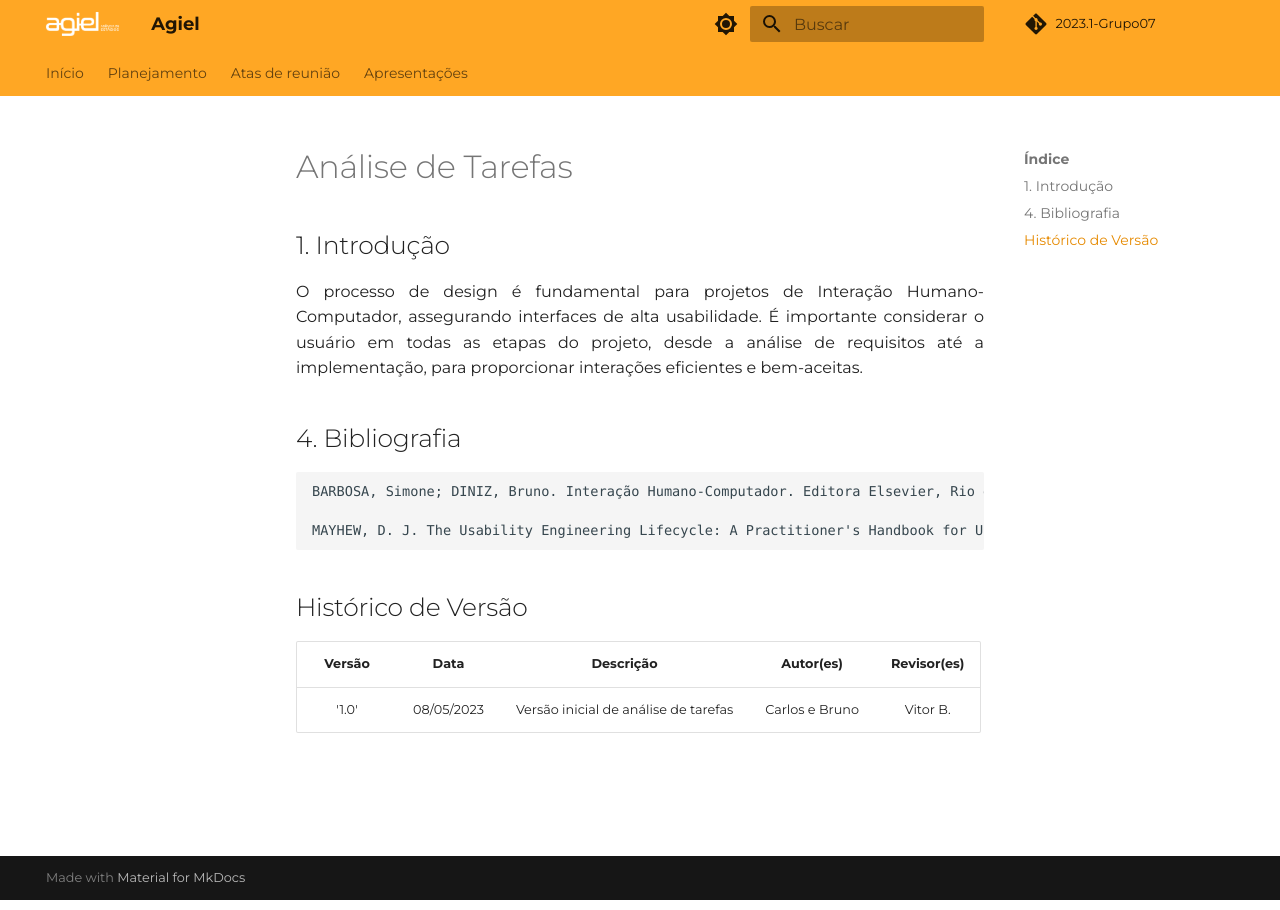
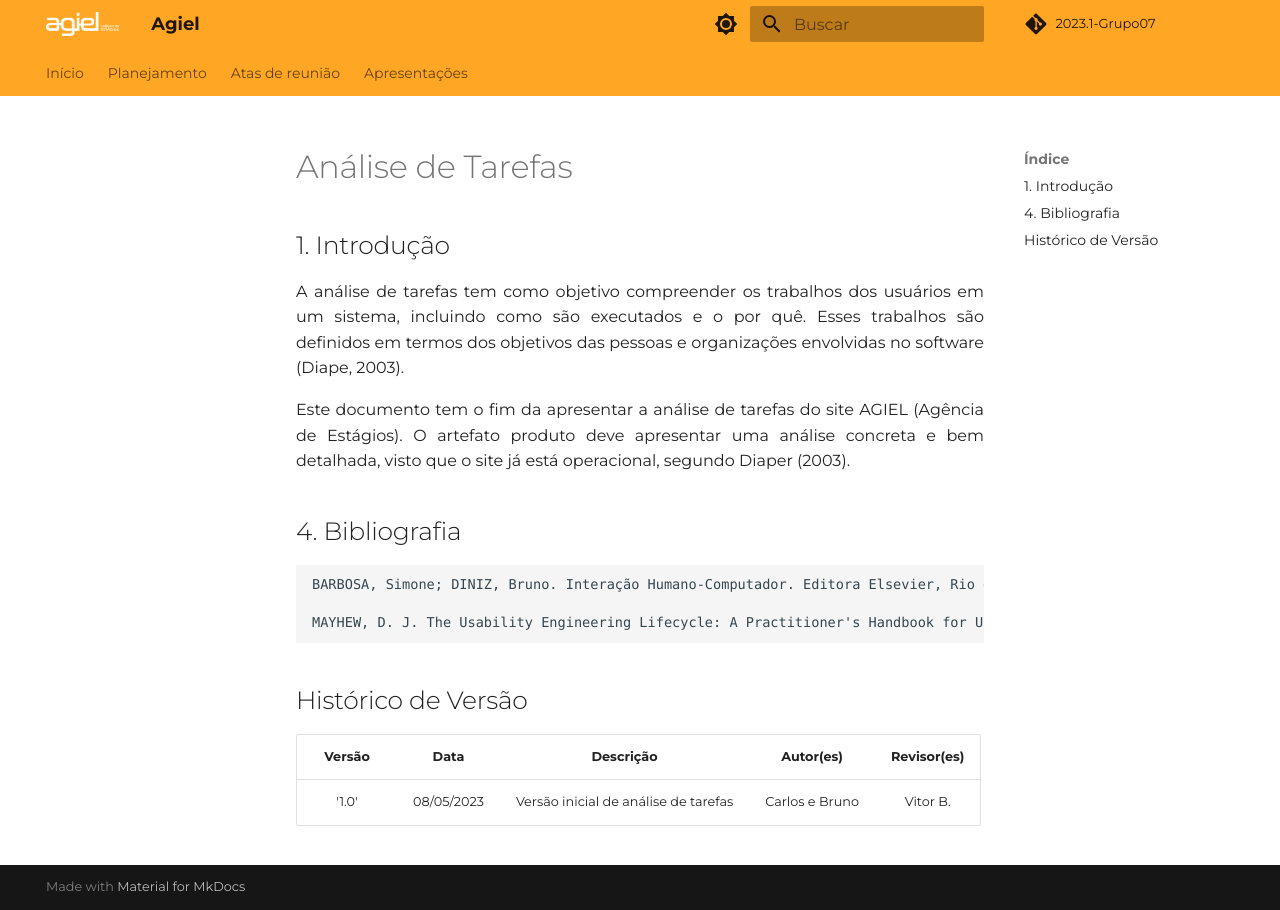
Before and after one commit to Interacao-Humano-Computador/2023.1-Agiel, an MkDocs documentation site: the page built from docs/requisitos/analise_tarefas.md, in a window 1280 px wide. Built offline with MkDocs 1.6.1 and Material for MkDocs 9.7.7, drawn with Linux system fonts in a browser that asks for light colours; some web fonts are replaced; comment, search, counter and statistics services are not loaded.

Commit message:
docs: documento de análise de tarefas - introdução

````diff
--- a/docs/requisitos/analise_tarefas.md
+++ b/docs/requisitos/analise_tarefas.md
@@ -2,9 +2,11 @@
 
 ## 1. Introdução
 <p align="justify">
-O processo de design é fundamental para projetos de Interação Humano-Computador, assegurando interfaces de alta usabilidade. É importante considerar o usuário em todas as etapas do projeto, desde a análise de requisitos até a implementação, para proporcionar interações eficientes e bem-aceitas.
+A análise de tarefas tem como objetivo compreender os trabalhos dos usuários em um sistema, incluindo como são executados e o por quê. Esses trabalhos são definidos em termos dos objetivos das pessoas e organizações envolvidas no software (Diape, 2003).
 </p>
-
+<p align="justify">
+Este documento tem o fim da apresentar a análise de tarefas do site AGIEL (Agência de Estágios). O artefato produto deve apresentar uma análise concreta e bem detalhada, visto que o site já está operacional, segundo Diaper (2003).
+</p>
 
 ## 4. Bibliografia
 ```
````
